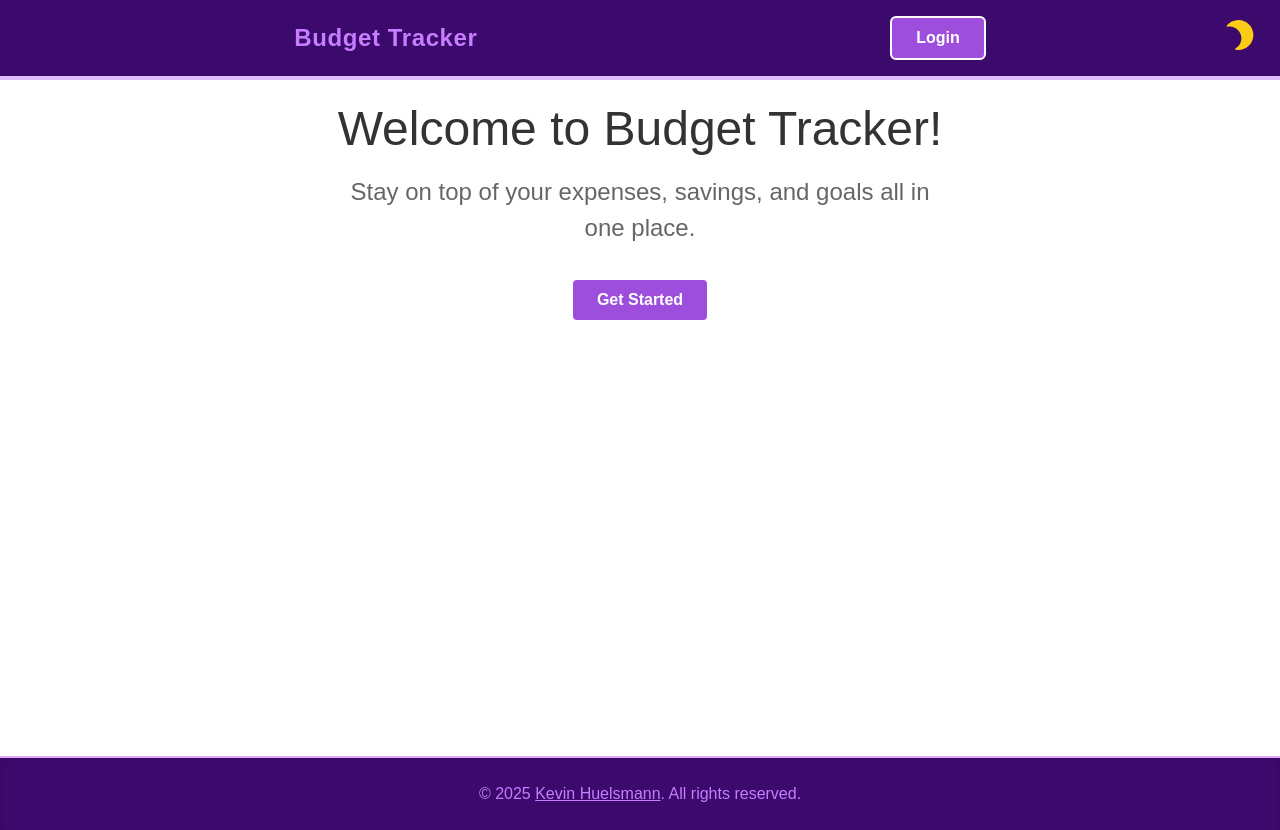
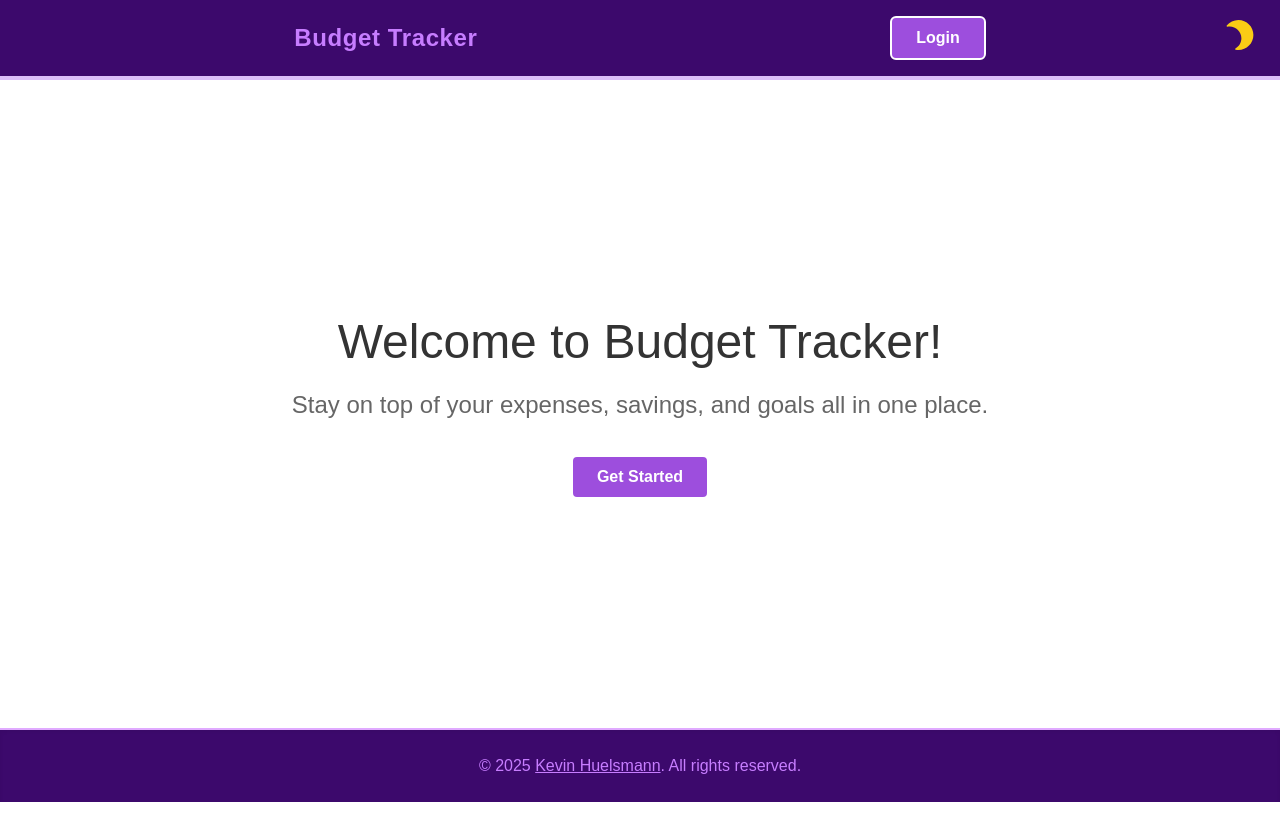
Before and after one commit to Joe-etzkorn/mern-expense-tracker, a React (Create React App) app in the folder client/: page / in a window 1280 px wide. After the commit the page ends 802 px from the top, so only its background shows below. Built offline with nearby package versions, Linux system fonts and the light colour scheme; a web font is replaced by a local one; what chartjs-plugin-datalabels would draw is missing.

Commit message:
100vh fix

```diff
--- a/client/src/App.css
+++ b/client/src/App.css
@@ -1,5 +1,9 @@
 @import url("./styles/variables.css");
 @import url("./styles/dayTheme.css");
+
+body {
+  margin: 0;
+}
 
 .App {
   min-height: 100vh;
@@ -213,3 +217,7 @@ ul {
   font-size: 20px;
   color: #666;
 }
+
+/* .home-container {
+  height: 100dvh;
+} */
--- a/client/src/App.js
+++ b/client/src/App.js
@@ -1,4 +1,4 @@
-import React, { useState } from "react";
+import React, { useState, useRef } from "react";
 import "./App.css";
 import Navbar from "./components/Navbar";
 import { BrowserRouter as Router, Routes, Route } from "react-router-dom";
@@ -9,6 +9,7 @@ import ProtectedRoute from "./components/ProtectedRoute";
 import Home from "./components/Home";
 import "bootstrap/dist/css/bootstrap.min.css";
 import Footer from "./components/Footer";
+import UpdateHeights from "./components/UpdateHeights";
 
 export const LoggedInContext = React.createContext();
 export const TransactionsTotal = React.createContext();
@@ -34,29 +35,50 @@ function App() {
     billsBudget: 0,
   });
 
+  const navbarRef = useRef(null);
+  const footerRef = useRef(null);
+  const [contentHeight, setContentHeight] = useState("100vh");
+
   return (
     <div className="App">
       <DayTheme.Provider value={[dayTheme, setDayTheme]}>
         <TransactionsTotal.Provider value={[total, setTotal]}>
           <LoggedInContext.Provider value={[loggedIn, setLoggedIn]}>
             <Router>
-              <Navbar />
+              <UpdateHeights
+                navbarRef={navbarRef}
+                footerRef={footerRef}
+                setContentHeight={setContentHeight}
+              />
+              <Navbar ref={navbarRef} />
               <Routes>
-                <Route exact path="/" element={<Home />} />
-                <Route exact path="/register" element={<Register />} />
-                <Route exact path="/login" element={<Login />} />
+                <Route
+                  exact
+                  path="/"
+                  element={<Home contentHeight={contentHeight} />}
+                />
+                <Route
+                  exact
+                  path="/register"
+                  element={<Register contentHeight={contentHeight} />}
+                />
+                <Route
+                  exact
+                  path="/login"
+                  element={<Login contentHeight={contentHeight} />}
+                />
                 <Route
                   exact
                   path="/dashboard"
                   element={
                     <ProtectedRoute>
-                      <Dashboard />
+                      <Dashboard contentHeight={contentHeight} />
                     </ProtectedRoute>
                   }
                 />
               </Routes>
             </Router>
-            <Footer />
+            <Footer ref={navbarRef} />
           </LoggedInContext.Provider>
         </TransactionsTotal.Provider>
       </DayTheme.Provider>
--- a/client/src/components/Dashboard.js
+++ b/client/src/components/Dashboard.js
@@ -3,7 +3,7 @@ import SubCategoriesWithTransactions from "./SubCategoriesWithTransactions";
 import Overview from "./Overview";
 import { DayTheme } from "../App";
 
-const Dashboard = () => {
+const Dashboard = ({ contentHeight }) => {
   const [mainAccordionKey, setMainAccordionKey] = useState(null);
   const [userName, setUserName] = useState(
     localStorage.getItem("expense-tracker-username")
@@ -13,7 +13,8 @@ const Dashboard = () => {
   return (
     <>
       <div
-        className={` min-h-screen p-4 flex items-center flex-column ${
+        style={{ minHeight: contentHeight }}
+        className={`  p-4 flex items-center flex-column ${
           dayTheme ? "login-day-theme-bg" : "login-night-theme-bg"
         }`}
       >
--- a/client/src/components/Footer.js
+++ b/client/src/components/Footer.js
@@ -1,11 +1,13 @@
-import React, { useContext } from "react";
+import React, { useContext, forwardRef } from "react";
 import { DayTheme } from "../App";
 
-const Footer = () => {
+const Footer = ({ ref }) => {
   const [dayTheme, setDayTheme] = useContext(DayTheme);
 
   return (
     <footer
+      id="footer"
+      ref={ref}
       className={`footer ${
         dayTheme ? "day-footer" : "night-footer"
       } py-4 px-2 mt-10 shadow-inner`}
--- a/client/src/components/Home.js
+++ b/client/src/components/Home.js
@@ -1,18 +1,22 @@
 import React, { useContext } from "react";
 import { Link } from "react-router-dom";
 import Button from "./Button";
-import { DayTheme } from "../App";
+import { DayTheme, LoggedInContext } from "../App";
 
-const Home = () => {
+const Home = ({ contentHeight }) => {
   const [dayTheme, setDayTheme] = useContext(DayTheme);
+  const [loggedIn, setLoggedIn] = useContext(LoggedInContext);
 
   return (
-    <div style={styles.container}>
+    <div
+      className="home-container text-center flex flex-column justify-center align-center"
+      style={{ minHeight: contentHeight }}
+    >
       <h1 style={styles.heading}>Welcome to Budget Tracker!</h1>
-      <p style={styles.subheading}>
+      <p className="text-center" style={styles.subheading}>
         Stay on top of your expenses, savings, and goals all in one place.
       </p>
-      <Link to="/login">
+      <Link to={`${loggedIn ? "./dashboard" : "/login"}`}>
         {/* Get Started */}
         <Button
           text={"Get Started"}
@@ -24,15 +28,7 @@ const Home = () => {
 };
 
 const styles = {
-  container: {
-    minHeight: "85vh",
-    display: "flex",
-    flexDirection: "column",
-    justifyContent: "start",
-    alignItems: "center",
-    // backgroundColor: "#f0f4f8",
-    padding: "20px",
-  },
+  container: {},
   heading: {
     fontSize: "3rem",
     marginBottom: "1rem",
@@ -42,17 +38,17 @@ const styles = {
     fontSize: "1.5rem",
     marginBottom: "2rem",
     color: "#666",
-    textAlign: "center",
-    maxWidth: "600px",
+    // textAlign: "center",
+    // maxWidth: "600px",
   },
-  button: {
-    // backgroundColor: "#007bff",
-    color: "#fff",
-    padding: "12px 24px",
-    borderRadius: "8px",
-    textDecoration: "none",
-    fontSize: "1.2rem",
-  },
+  // button: {
+  //   // backgroundColor: "#007bff",
+  //   color: "#fff",
+  //   padding: "12px 24px",
+  //   borderRadius: "8px",
+  //   textDecoration: "none",
+  //   fontSize: "1.2rem",
+  // },
 };
 
 export default Home;
--- a/client/src/components/Login.js
+++ b/client/src/components/Login.js
@@ -5,7 +5,7 @@ import Input from "./Input";
 import Button from "./Button";
 import { FaEye, FaEyeSlash } from "react-icons/fa";
 
-const Login = () => {
+const Login = ({ contentHeight }) => {
   const [loggedIn, setLoggedIn] = useContext(LoggedInContext);
   const [dayTheme, setDayTheme] = useContext(DayTheme);
   const navigate = useNavigate();
@@ -64,6 +64,7 @@ const Login = () => {
 
   return (
     <div
+      style={{ minHeight: contentHeight }}
       className={`login-container  ${
         dayTheme ? "login-day-theme-bg" : "login-night-theme-bg"
       }`}
@@ -82,7 +83,7 @@ const Login = () => {
         </h2>
         <form
           onSubmit={handleSubmit}
-          className="space-y-4 flex justify-center flex-column "
+          className="space-y-4 flex justify-center flex-column form"
         >
           <Input
             type={"email"}
--- a/client/src/components/Navbar.js
+++ b/client/src/components/Navbar.js
@@ -1,11 +1,11 @@
-import React, { useContext } from "react";
+import React, { useContext, forwardRef } from "react";
 import { LoggedInContext, DayTheme } from "../App";
 import { Link } from "react-router-dom";
 import Logout from "./Logout";
 import DayThemeToggle from "./DayThemeToggle";
 import Button from "./Button";
 
-const Navbar = () => {
+const Navbar = ({ ref }) => {
   const [loggedIn] = useContext(LoggedInContext);
   const [dayTheme, setDayTheme] = useContext(DayTheme);
 
@@ -14,6 +14,8 @@ const Navbar = () => {
 
   return (
     <nav
+      ref={ref}
+      id="navbar"
       className={`z-10 w-full sticky top-0 nav-bar relative transition-all duration-300 ${
         dayTheme ? "day-nav text-white" : "night-nav text-blue-100"
       }`}
--- a/client/src/components/PostNewTransaction.js
+++ b/client/src/components/PostNewTransaction.js
@@ -55,7 +55,7 @@ const PostNewTransaction = ({
 
   return (
     <div className="flex justify-center">
-      <Accordion className="my-4 lg:w-50 sm:w-full">
+      <Accordion className="mb-2 lg:w-50 sm:w-full">
         <AccordionItem
           eventKey="newTransaction"
           className={`transition-all duration-300 ${
--- a/client/src/components/Register.js
+++ b/client/src/components/Register.js
@@ -6,7 +6,7 @@ import Button from "./Button";
 import { DayTheme } from "../App";
 import { FaEye, FaEyeSlash } from "react-icons/fa";
 
-const Register = () => {
+const Register = ({ contentHeight }) => {
   const [name, setName] = useState("");
   const [email, setEmail] = useState("");
   const [password, setPassword] = useState("");
@@ -40,6 +40,7 @@ const Register = () => {
 
   return (
     <div
+      style={{ minHeight: contentHeight }}
       className={`register-container flex items-center justify-center ${
         dayTheme ? "login-day-theme-bg" : "login-night-theme-bg"
       }`}
--- /dev/null
+++ b/client/src/components/UpdateHeights.js
@@ -0,0 +1,21 @@
+import { useEffect } from "react";
+
+const UpdateHeights = ({ navbarRef, footerRef, setContentHeight }) => {
+  useEffect(() => {
+    const updateHeights = () => {
+      const navHeight = navbarRef.current?.offsetHeight || 0;
+      const footerHeight = footerRef.current?.offsetHeight || 0;
+      const newHeight = `calc(100vh - ${navHeight * 2 + footerHeight}px)`;
+      setContentHeight(newHeight);
+    };
+
+    updateHeights();
+
+    window.addEventListener("resize", updateHeights);
+    return () => window.removeEventListener("resize", updateHeights);
+  }, [navbarRef, footerRef, setContentHeight]);
+
+  return null;
+};
+
+export default UpdateHeights;
--- a/client/src/styles/dayTheme.css
+++ b/client/src/styles/dayTheme.css
@@ -4,7 +4,7 @@
 
 .login-container,
 .register-container {
-  min-height: 85vh;
+  /* min-height: 85vh; */
   display: flex;
   align-items: center;
   justify-content: center;
@@ -35,7 +35,7 @@
 }
 
 .day-theme-card {
-  background-color: white;
+  background-color: var(--blue-10);
   /* background-color: var(--light-10); */
   color: #0f0082;
   outline: 2px solid #52426a;
```
